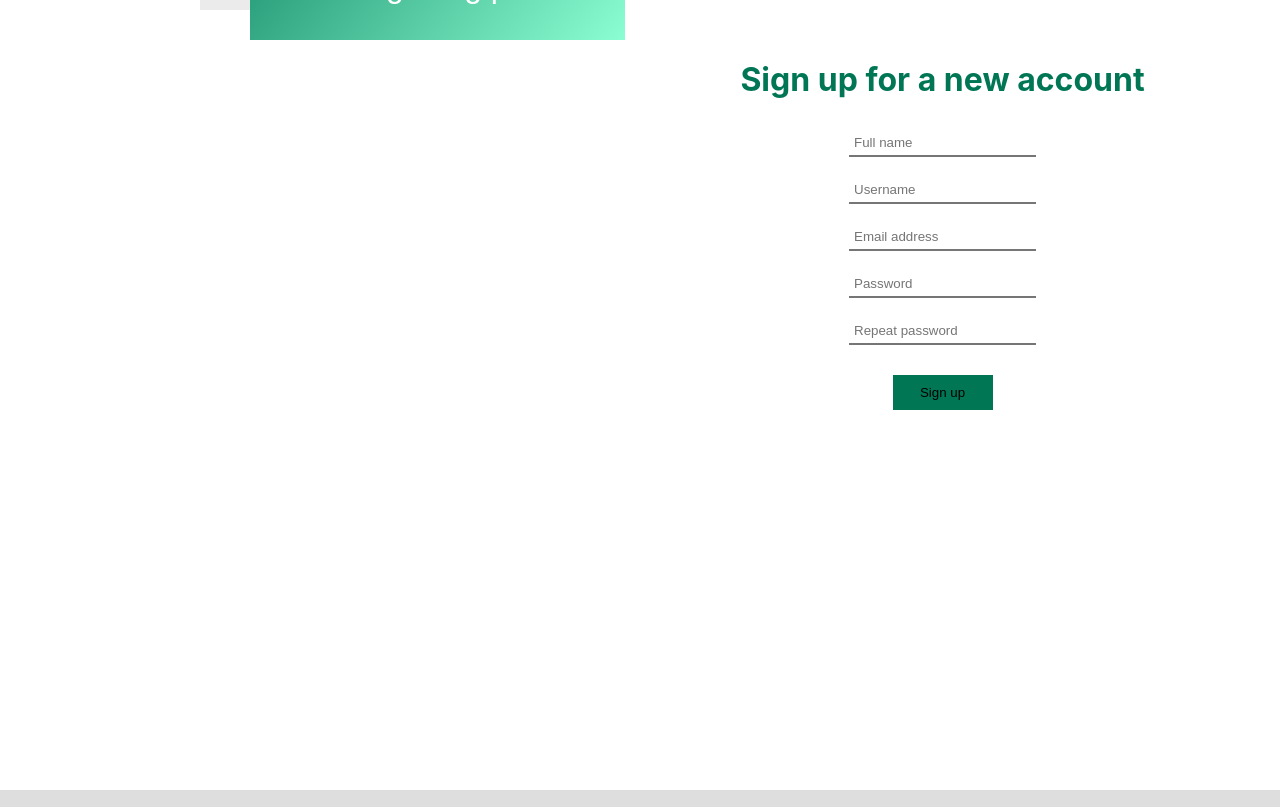
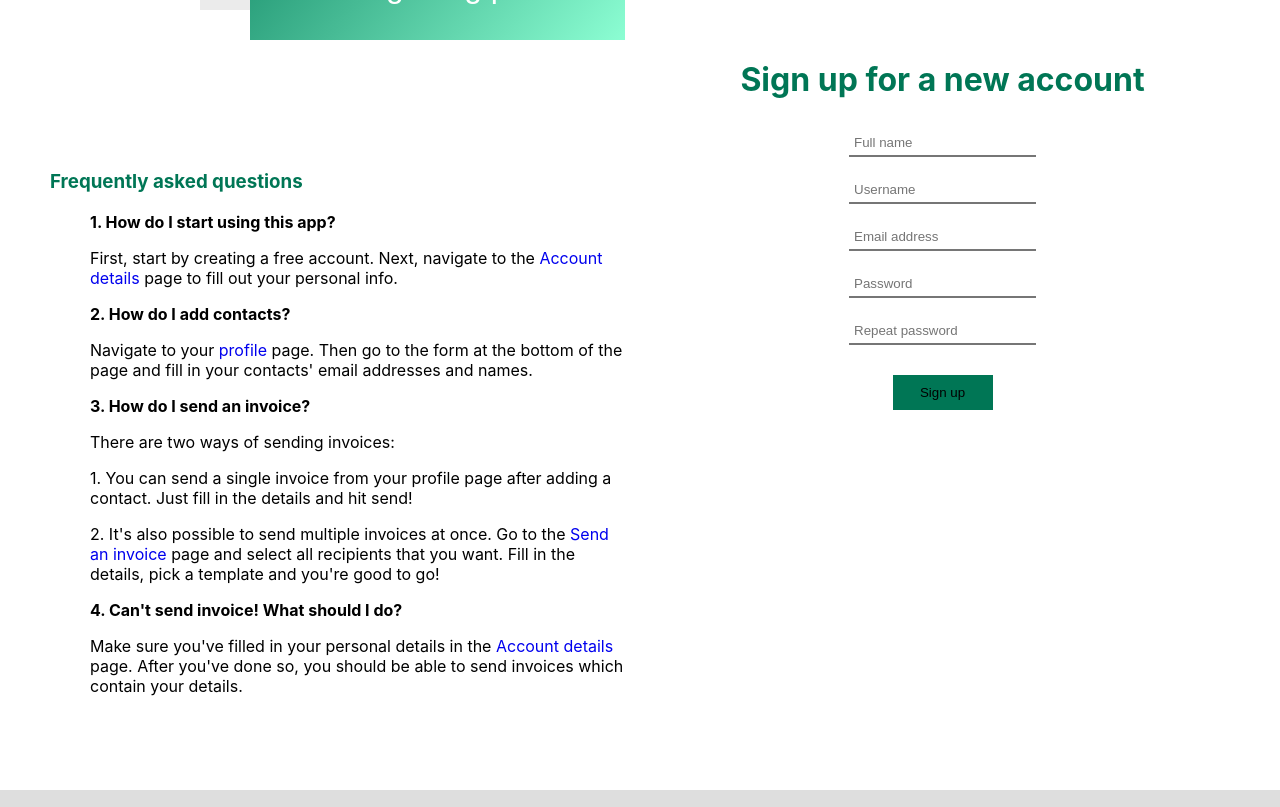
Before and after one commit to grantaspetraitis/Invoice-sender-app, a React (Create React App) app in the folder client/: page / in a window 1280 px wide. Shown: the part 580-1387 px from the top of the page. Built offline with nearby package versions, Linux system fonts and the light colour scheme.

Commit message:
added FAQ

```diff
--- a/client/src/App.css
+++ b/client/src/App.css
@@ -283,6 +283,11 @@
     width: 500px;
   }
 
+  .faq-container {
+    grid-column: 1 / 2;
+    grid-row: 6 / 10;
+  }
+
 }
 
 
@@ -337,3 +342,8 @@
   margin-top: 200px;
   margin-bottom: 50px;
 }
+
+.faq-heading {
+  font-weight: bold;
+  list-style: none;
+}
--- /dev/null
+++ b/client/src/components/FAQ.jsx
@@ -0,0 +1,30 @@
+import { Link, useNavigate } from 'react-router-dom';
+
+const FAQ = () => {
+
+    return (
+        <div>
+            <h3 style={{ color: "#007655", marginTop: 50 }}>Frequently asked questions</h3>
+            <ul>
+                <li className="faq-heading">1. How do I start using this app?</li>
+                <p>First, start by creating a free account. Next, navigate to the <Link style={{ textDecoration: "none" }} to='/details'>Account details</Link> page to fill out your personal info.</p>
+            </ul>
+            <ul>
+                <li className="faq-heading">2. How do I add contacts?</li>
+                <p>Navigate to your <Link style={{ textDecoration: "none" }} to='/profile'>profile</Link> page. Then go to the form at the bottom of the page and fill in your contacts' email addresses and names.</p>
+            </ul>
+            <ul>
+                <li className="faq-heading">3. How do I send an invoice?</li>
+                <p>There are two ways of sending invoices:</p>
+                <p>1. You can send a single invoice from your profile page after adding a contact. Just fill in the details and hit send!</p>
+                <p>2. It's also possible to send multiple invoices at once. Go to the <Link style={{ textDecoration: "none" }} to='/newinvoice'>Send an invoice</Link> page and select all recipients that you want. Fill in the details, pick a template and you're good to go! </p>
+            </ul>
+            <ul>
+                <li className="faq-heading">4. Can't send invoice! What should I do?</li>
+                <p>Make sure you've filled in your personal details in the <Link style={{ textDecoration: "none" }} to='/details'>Account details</Link> page. After you've done so, you should be able to send invoices which contain your details.</p>
+            </ul>
+        </div>
+    );
+}
+
+export default FAQ;
--- a/client/src/pages/Home.jsx
+++ b/client/src/pages/Home.jsx
@@ -1,4 +1,5 @@
 import { useContext } from "react";
+import FAQ from "../components/FAQ";
 import { AppContext } from "../Context";
 import Register from "./Register";
 
@@ -15,6 +16,9 @@ const Home = () => {
                     !login && <Register />
                 }
             </div>
+            <div className="faq-container">
+                <FAQ />
+            </div>
         </div>
     );
 }
--- a/client/src/pages/Invoice.jsx
+++ b/client/src/pages/Invoice.jsx
@@ -85,7 +85,6 @@ const Invoice = () => {
         }
     }
 
-    console.log(checked)
 
     useEffect(() => {
         if (contacts === null) fetchContacts();
```
